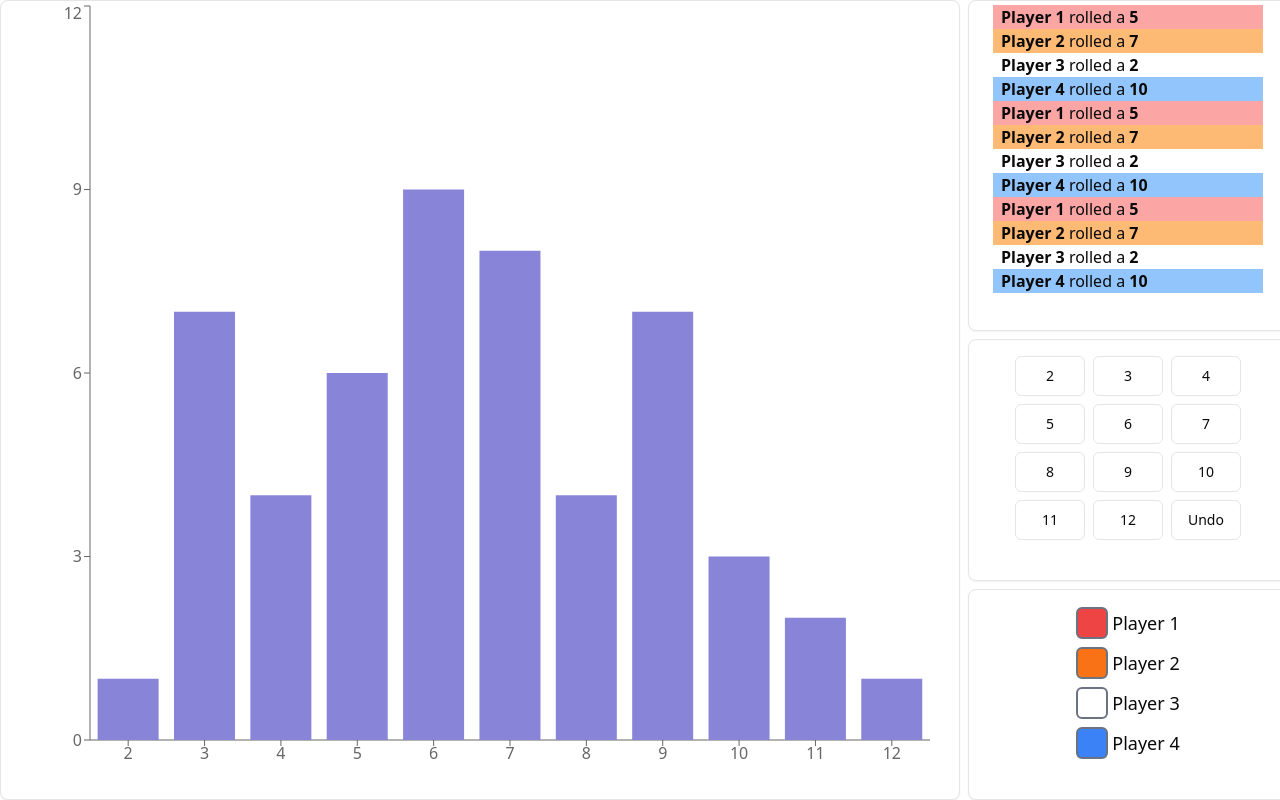
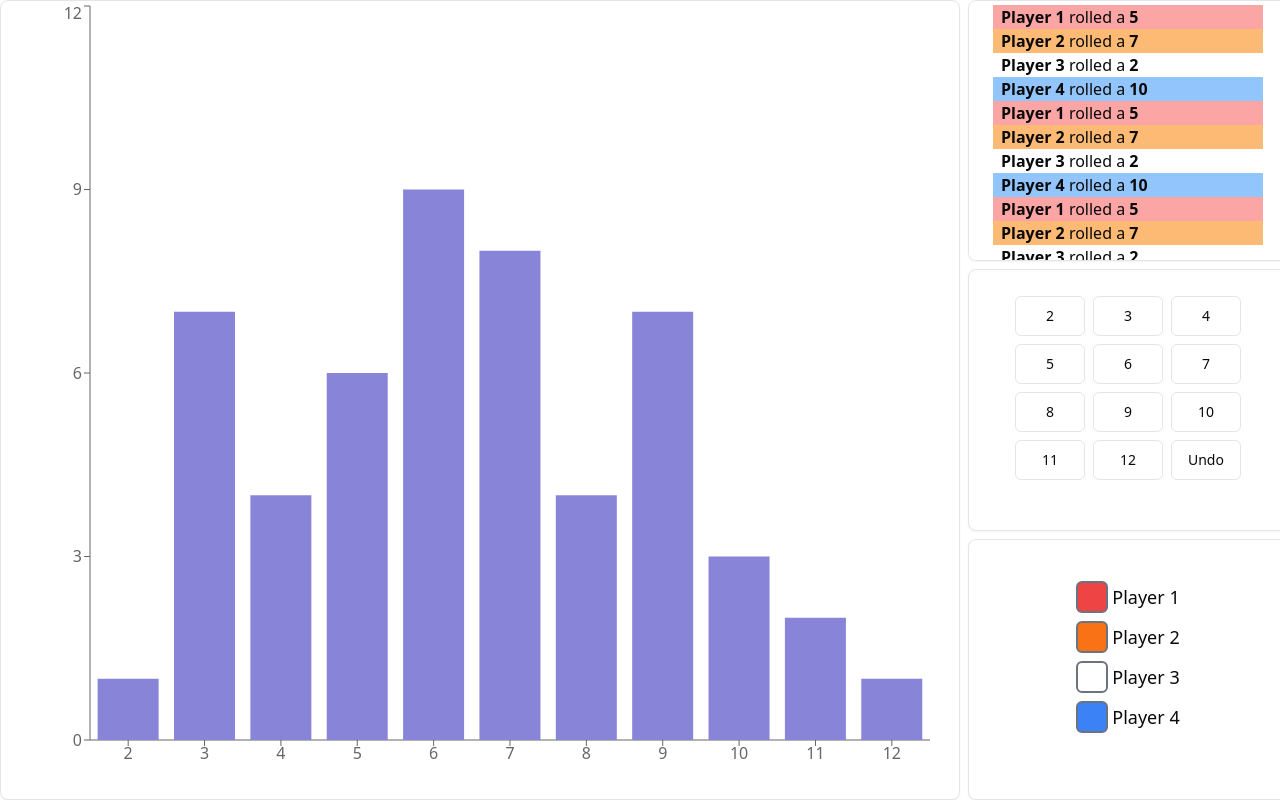
Before and after one commit to BBryanJ/board-game-tracker, a React (Vite) app: page / in a window 1280 px wide. Built offline with nearby package versions, Linux system fonts and the light colour scheme.

Commit message:
fix(ui): even heights for right sections

```diff
--- a/src/App.tsx
+++ b/src/App.tsx
@@ -51,7 +51,7 @@ const sampleData = [
 
 function App() {
   return (
-    <div className='grid gap-2 grid-cols-[75%_25%] h-screen'>
+    <div className='grid gap-2 grid-cols-[75%_25%] grid-rows-3 h-screen'>
       <Card className='row-span-3'>
         <CardContent className='h-full w-full'>
           <ResponsiveContainer width='100%' height='100%'>
@@ -63,8 +63,8 @@ function App() {
           </ResponsiveContainer>
         </CardContent>
       </Card>
-      <Card>
-        <CardContent className='flex flex-col py-1 overflow-auto'>
+      <Card className='overflow-y-auto'>
+        <CardContent className='flex flex-col py-1'>
           <div className='bg-red-300 px-2 w-full'>
             <span>
               <b className='font-bold'>Player 1</b> rolled a{' '}
```
